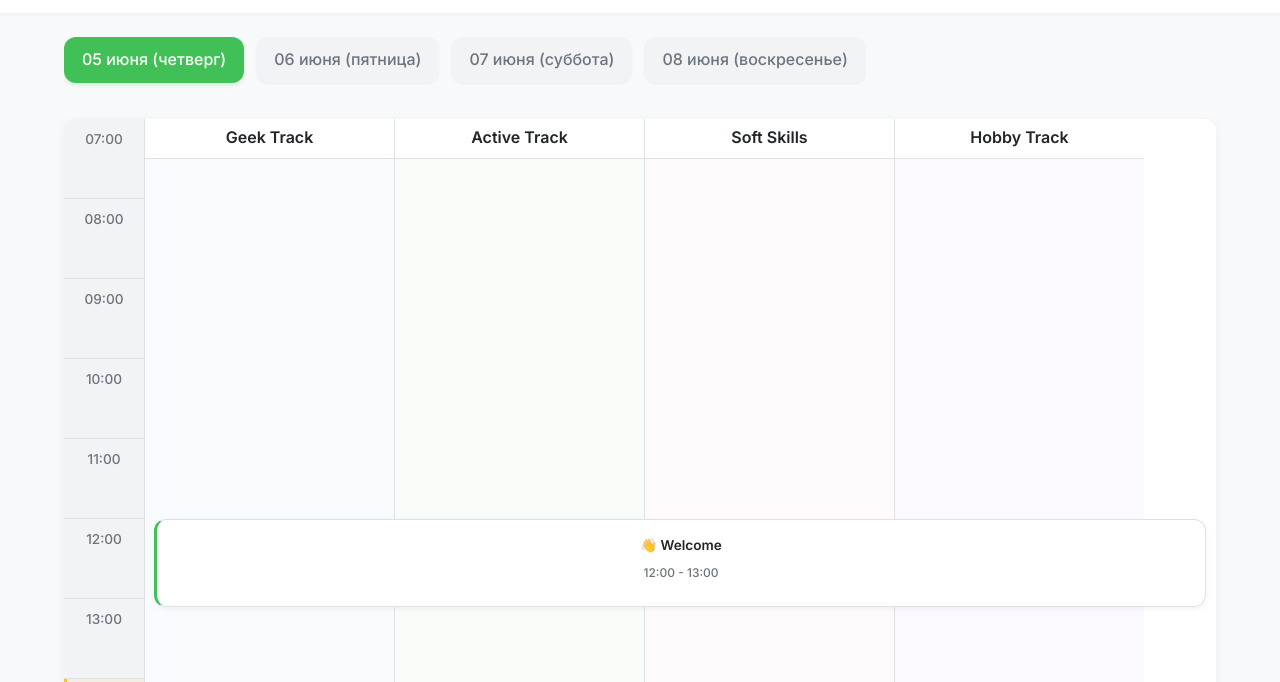
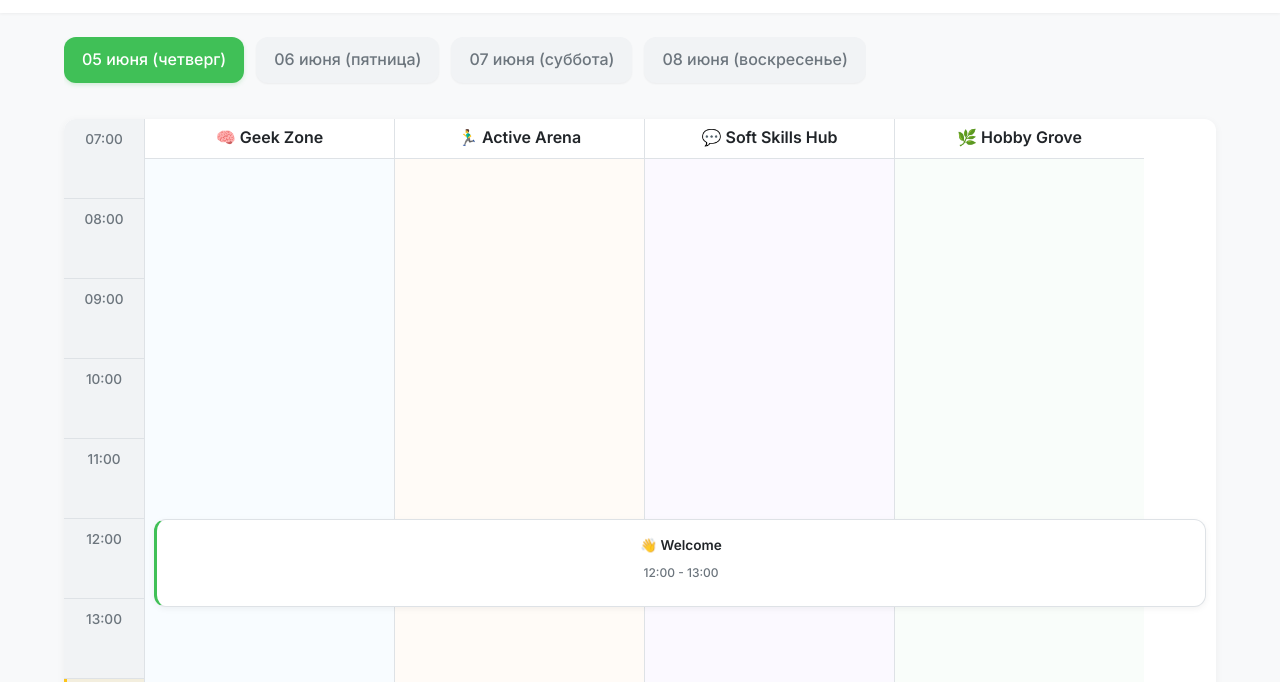
Before and after one commit to BlakeSec/Veterok25, a plain HTML site: page index.html in a window 1280 px wide. Shown: the part 69-751 px from the top of the page. Drawn offline with Linux system fonts and the light colour scheme.

Commit message:
Update track titles and badges

```diff
--- a/schedule.json
+++ b/schedule.json
@@ -24,7 +24,7 @@
       "dayName": "Четверг",
       "timeStart": "18:00",
       "timeEnd": "19:00",
-      "track": "Geek Track",
+      "track": "🧠 Geek Zone",
       "title": "🪢 Воркшоп  \"Вяжем морские узлы\"",
       "description": ""
     },
@@ -51,7 +51,7 @@
       "dayName": "Пятница",
       "timeStart": "11:00",
       "timeEnd": "12:00",
-      "track": "Geek Track",
+      "track": "🧠 Geek Zone",
       "title": "Embedded Masterclass",
       "description": ""
     },
@@ -60,7 +60,7 @@
       "dayName": "Пятница",
       "timeStart": "15:00",
       "timeEnd": "16:00",
-      "track": "Geek Track",
+      "track": "🧠 Geek Zone",
       "title": "Embedded Masterclass ч2",
       "description": ""
     },
@@ -87,7 +87,7 @@
       "dayName": "Суббота",
       "timeStart": "11:00",
       "timeEnd": "13:00",
-      "track": "Geek Track",
+      "track": "🧠 Geek Zone",
       "title": "Воркшоп: \"Хакерские приемы для iPhone\"",
       "description": ""
     },
@@ -105,7 +105,7 @@
       "dayName": "Суббота",
       "timeStart": "20:00",
       "timeEnd": "22:00",
-      "track": "Geek Track",
+      "track": "🧠 Geek Zone",
       "title": "Дискуссионный кружок \n\"Психоактивные вещества\"",
       "description": ""
     },
@@ -123,7 +123,7 @@
       "dayName": "Воскресенье",
       "timeStart": "11:00",
       "timeEnd": "14:00",
-      "track": "Geek Track",
+      "track": "🧠 Geek Zone",
       "title": "🍥 Воркшоп: генерируем аниме по мотивам кэмпа",
       "description": ""
     },
@@ -132,7 +132,7 @@
       "dayName": "Четверг",
       "timeStart": "17:00",
       "timeEnd": "18:00",
-      "track": "Active Track",
+      "track": "🏃‍♂️ Active Arena",
       "title": "🍻 🏃🏻‍♀️ Пивная миля",
       "description": ""
     },
@@ -141,7 +141,7 @@
       "dayName": "Пятница",
       "timeStart": "08:00",
       "timeEnd": "09:00",
-      "track": "Active Track",
+      "track": "🏃‍♂️ Active Arena",
       "title": "🤸🏽‍♀️🏃🏻‍♂️🏋🏻‍♀️ Зарядки и пробежки",
       "description": ""
     },
@@ -150,7 +150,7 @@
       "dayName": "Пятница",
       "timeStart": "10:00",
       "timeEnd": "11:00 🍲",
-      "track": "Active Track",
+      "track": "🏃‍♂️ Active Arena",
       "title": "💪 Силовая тренировка на пенках",
       "description": ""
     },
@@ -159,7 +159,7 @@
       "dayName": "Пятница",
       "timeStart": "11:00",
       "timeEnd": "13:00",
-      "track": "Active Track",
+      "track": "🏃‍♂️ Active Arena",
       "title": "Мастер-класс по оказанию первой помощи",
       "description": ""
     },
@@ -168,7 +168,7 @@
       "dayName": "Пятница",
       "timeStart": "15:00",
       "timeEnd": "16:00",
-      "track": "Active Track",
+      "track": "🏃‍♂️ Active Arena",
       "title": "Мастер-класс по кикеру\nТурнир по кикеру",
       "description": ""
     },
@@ -177,7 +177,7 @@
       "dayName": "Пятница",
       "timeStart": "17:00",
       "timeEnd": "18:00",
-      "track": "Active Track",
+      "track": "🏃‍♂️ Active Arena",
       "title": "🍻 🏃🏻‍♀️ ОСОШ: пивное ориентирование (+безалко версия!)",
       "description": ""
     },
@@ -186,7 +186,7 @@
       "dayName": "Суббота",
       "timeStart": "08:00",
       "timeEnd": "09:00",
-      "track": "Active Track",
+      "track": "🏃‍♂️ Active Arena",
       "title": "🤸🏽‍♀️🏃🏻‍♂️🏋🏻‍♀️ Зарядки и пробежки",
       "description": ""
     },
@@ -195,7 +195,7 @@
       "dayName": "Суббота",
       "timeStart": "10:00",
       "timeEnd": "11:00",
-      "track": "Active Track",
+      "track": "🏃‍♂️ Active Arena",
       "title": "💪 Силовая тренировка на пенках",
       "description": ""
     },
@@ -204,7 +204,7 @@
       "dayName": "Суббота",
       "timeStart": "11:00",
       "timeEnd": "13:00",
-      "track": "Active Track",
+      "track": "🏃‍♂️ Active Arena",
       "title": "💃🏻🕺🏼 Воркшоп по парным танцам",
       "description": ""
     },
@@ -213,7 +213,7 @@
       "dayName": "Суббота",
       "timeStart": "13:00",
       "timeEnd": "14:00",
-      "track": "Active Track",
+      "track": "🏃‍♂️ Active Arena",
       "title": "Ultimate Frisbee",
       "description": ""
     },
@@ -222,7 +222,7 @@
       "dayName": "Суббота",
       "timeStart": "20:00",
       "timeEnd": "22:00",
-      "track": "Active Track",
+      "track": "🏃‍♂️ Active Arena",
       "title": "🍻⚾️ Flunkyball",
       "description": ""
     },
@@ -231,7 +231,7 @@
       "dayName": "Воскресенье",
       "timeStart": "08:00",
       "timeEnd": "09:00",
-      "track": "Active Track",
+      "track": "🏃‍♂️ Active Arena",
       "title": "🤸🏽‍♀️🏃🏻‍♂️🏋🏻‍♀️ Зарядки и пробежки",
       "description": ""
     },
@@ -240,7 +240,7 @@
       "dayName": "Четверг",
       "timeStart": "19:00",
       "timeEnd": "20:00",
-      "track": "Soft Skills",
+      "track": "💬 Soft Skills Hub",
       "title": "Практикум \"Задай вопрос психотерапевту\" (1)",
       "description": ""
     },
@@ -249,7 +249,7 @@
       "dayName": "Пятница",
       "timeStart": "11:00",
       "timeEnd": "13:00",
-      "track": "Soft Skills",
+      "track": "💬 Soft Skills Hub",
       "title": "Воркшоп по ненасильственному общению",
       "description": ""
     },
@@ -258,7 +258,7 @@
       "dayName": "Пятнца",
       "timeStart": "15:00",
       "timeEnd": "17:00",
-      "track": "Soft Skills",
+      "track": "💬 Soft Skills Hub",
       "title": "Лекция: Метакогнитивная терапия",
       "description": ""
     },
@@ -267,7 +267,7 @@
       "dayName": "Пятница",
       "timeStart": "17:00",
       "timeEnd": "18:00",
-      "track": "Soft Skills",
+      "track": "💬 Soft Skills Hub",
       "title": "Лекция: \"Виза О-1 в штаты и виза таланта UK\"",
       "description": ""
     },
@@ -276,7 +276,7 @@
       "dayName": "Пятница",
       "timeStart": "19:00",
       "timeEnd": "20:00",
-      "track": "Soft Skills",
+      "track": "💬 Soft Skills Hub",
       "title": "Практикум \"Задай вопрос психотерапевту\" (2)",
       "description": ""
     },
@@ -285,7 +285,7 @@
       "dayName": "Суббота",
       "timeStart": "11:00",
       "timeEnd": "13:00",
-      "track": "Soft Skills",
+      "track": "💬 Soft Skills Hub",
       "title": "Воркшоп по конфликтному менеджменту",
       "description": ""
     },
@@ -294,7 +294,7 @@
       "dayName": "Суббота",
       "timeStart": "11:00",
       "timeEnd": "13:00",
-      "track": "Soft Skills",
+      "track": "💬 Soft Skills Hub",
       "title": "Лекция \"Как создать команду мечты за 21 день\"",
       "description": ""
     },
@@ -303,7 +303,7 @@
       "dayName": "Суббота",
       "timeStart": "19:00",
       "timeEnd": "22:00",
-      "track": "Soft Skills",
+      "track": "💬 Soft Skills Hub",
       "title": "Blood on the Clocktower",
       "description": ""
     },
@@ -312,7 +312,7 @@
       "dayName": "Воскресенье",
       "timeStart": "11:30",
       "timeEnd": "13:00",
-      "track": "Soft Skills",
+      "track": "💬 Soft Skills Hub",
       "title": "Лекция \"Что делать с деньгами в новой реальности\"",
       "description": ""
     },
@@ -321,7 +321,7 @@
       "dayName": "Четверг",
       "timeStart": "19:00",
       "timeEnd": "20:00",
-      "track": "Hobby Track",
+      "track": "🌿 Hobby Grove",
       "title": "Страбоскопическая медитация",
       "description": ""
     },
@@ -330,7 +330,7 @@
       "dayName": "Пятница",
       "timeStart": "11:00",
       "timeEnd": "13:00",
-      "track": "Hobby Track",
+      "track": "🌿 Hobby Grove",
       "title": "Терапевтическая прогулка (Urban Therapy Walks)",
       "description": ""
     },
@@ -339,7 +339,7 @@
       "dayName": "Пятница",
       "timeStart": "15:00",
       "timeEnd": "17:00",
-      "track": "Hobby Track",
+      "track": "🌿 Hobby Grove",
       "title": "Мастер-клас по игре на волынке",
       "description": ""
     },
@@ -348,7 +348,7 @@
       "dayName": "Пятница",
       "timeStart": "17:00",
       "timeEnd": "19:00",
-      "track": "Hobby Track",
+      "track": "🌿 Hobby Grove",
       "title": "Мастер класс по игре в ГО",
       "description": ""
     },
@@ -357,7 +357,7 @@
       "dayName": "Пятница",
       "timeStart": "19:00",
       "timeEnd": "20:00",
-      "track": "Hobby Track",
+      "track": "🌿 Hobby Grove",
       "title": "Страбоскопическая медитация",
       "description": ""
     },
@@ -366,7 +366,7 @@
       "dayName": "Суббота",
       "timeStart": "11:00",
       "timeEnd": "13:00",
-      "track": "Hobby Track",
+      "track": "🌿 Hobby Grove",
       "title": "Мастер-класс по цианотипии",
       "description": ""
     },
@@ -375,7 +375,7 @@
       "dayName": "Суббота",
       "timeStart": "11:00",
       "timeEnd": "13:00",
-      "track": "Hobby Track",
+      "track": "🌿 Hobby Grove",
       "title": "Мастер-класс \"Горячие беляши\"",
       "description": ""
     },
@@ -384,7 +384,7 @@
       "dayName": "Суббота",
       "timeStart": "19:00",
       "timeEnd": "22:00",
-      "track": "Hobby Track",
+      "track": "🌿 Hobby Grove",
       "title": "♣️ Турнир по покеру",
       "description": ""
     },
@@ -393,7 +393,7 @@
       "dayName": "Воскресенье",
       "timeStart": "11:00",
       "timeEnd": "13:00",
-      "track": "Hobby Track",
+      "track": "🌿 Hobby Grove",
       "title": "Мастер-класс по молекулярной кухне",
       "description": ""
     }
--- a/script.js
+++ b/script.js
@@ -232,10 +232,10 @@ function displayDesktopSchedule(activities, timeRange) {
 
     // Define tracks
     const tracksList = [
-        { id: 'Geek Track', name: 'Geek Track', class: 'geek-track' },
-        { id: 'Active Track', name: 'Active Track', class: 'active-track' },
-        { id: 'Soft Skills', name: 'Soft Skills', class: 'soft-skills' },
-        { id: 'Hobby Track', name: 'Hobby Track', class: 'hobby-track' }
+        { id: '🧠 Geek Zone', name: '🧠 Geek Zone', class: 'geek-track' },
+        { id: '🏃‍♂️ Active Arena', name: '🏃‍♂️ Active Arena', class: 'active-track' },
+        { id: '💬 Soft Skills Hub', name: '💬 Soft Skills Hub', class: 'soft-skills' },
+        { id: '🌿 Hobby Grove', name: '🌿 Hobby Grove', class: 'hobby-track' }
     ];
 
     // Create track columns
@@ -273,13 +273,13 @@ function displayDesktopSchedule(activities, timeRange) {
         }
 
         // Add track-specific class
-        if (activity.track === 'Geek Track') {
+        if (activity.track === '🧠 Geek Zone') {
             card.classList.add('geek-track');
-        } else if (activity.track === 'Active Track') {
+        } else if (activity.track === '🏃‍♂️ Active Arena') {
             card.classList.add('active-track');
-        } else if (activity.track === 'Soft Skills') {
+        } else if (activity.track === '💬 Soft Skills Hub') {
             card.classList.add('soft-skills');
-        } else if (activity.track === 'Hobby Track') {
+        } else if (activity.track === '🌿 Hobby Grove') {
             card.classList.add('hobby-track');
         } else if (activity.track === 'Все треки') {
             card.classList.add('all-tracks');
@@ -310,13 +310,13 @@ function displayDesktopSchedule(activities, timeRange) {
         if (!activity.type || activity.type !== 'general') {
             const trackBadge = document.createElement('div');
             trackBadge.className = 'track-badge';
-            if (activity.track === 'Geek Track') {
+            if (activity.track === '🧠 Geek Zone') {
                 trackBadge.classList.add('geek-track');
-            } else if (activity.track === 'Active Track') {
+            } else if (activity.track === '🏃‍♂️ Active Arena') {
                 trackBadge.classList.add('active-track');
-            } else if (activity.track === 'Soft Skills') {
+            } else if (activity.track === '💬 Soft Skills Hub') {
                 trackBadge.classList.add('soft-skills');
-            } else if (activity.track === 'Hobby Track') {
+            } else if (activity.track === '🌿 Hobby Grove') {
                 trackBadge.classList.add('hobby-track');
             } else if (activity.track === 'Все треки') {
                 trackBadge.classList.add('all-tracks');
@@ -449,13 +449,13 @@ function displayMobileSchedule(activities, timeRange) {
                     }
 
                     // Add track-specific class
-                    if (activity.track === 'Geek Track') {
+                    if (activity.track === '🧠 Geek Zone') {
                         mobileActivity.classList.add('geek-track');
-                    } else if (activity.track === 'Active Track') {
+                    } else if (activity.track === '🏃‍♂️ Active Arena') {
                         mobileActivity.classList.add('active-track');
-                    } else if (activity.track === 'Soft Skills') {
+                    } else if (activity.track === '💬 Soft Skills Hub') {
                         mobileActivity.classList.add('soft-skills');
-                    } else if (activity.track === 'Hobby Track') {
+                    } else if (activity.track === '🌿 Hobby Grove') {
                         mobileActivity.classList.add('hobby-track');
                     } else if (activity.track === 'Все треки') {
                         mobileActivity.classList.add('all-tracks');
@@ -486,13 +486,13 @@ function displayMobileSchedule(activities, timeRange) {
                     if (!activity.type || activity.type !== 'general') {
                         const trackBadge = document.createElement('div');
                         trackBadge.className = 'track-badge';
-                        if (activity.track === 'Geek Track') {
+                        if (activity.track === '🧠 Geek Zone') {
                             trackBadge.classList.add('geek-track');
-                        } else if (activity.track === 'Active Track') {
+                        } else if (activity.track === '🏃‍♂️ Active Arena') {
                             trackBadge.classList.add('active-track');
-                        } else if (activity.track === 'Soft Skills') {
+                        } else if (activity.track === '💬 Soft Skills Hub') {
                             trackBadge.classList.add('soft-skills');
-                        } else if (activity.track === 'Hobby Track') {
+                        } else if (activity.track === '🌿 Hobby Grove') {
                             trackBadge.classList.add('hobby-track');
                         } else if (activity.track === 'Все треки') {
                             trackBadge.classList.add('all-tracks');
--- a/styles.css
+++ b/styles.css
@@ -15,19 +15,20 @@
     --color-accent-pink: #f06595;
     --color-accent-purple: #7950f2;
     --color-accent-yellow: #fcc419;
+    --color-accent-orange: #fd7e14;
 
     /* Track colors (softer versions) */
     --color-geek-track: var(--color-accent-blue);
-    --color-active-track: var(--color-accent-green);
-    --color-soft-skills: var(--color-accent-pink);
-    --color-hobby-track: var(--color-accent-purple);
+    --color-active-track: var(--color-accent-orange);
+    --color-soft-skills: var(--color-accent-purple);
+    --color-hobby-track: var(--color-accent-green);
     --color-all-tracks: var(--color-accent-yellow);
 
     /* Track column background colors (very subtle) */
     --color-geek-track-bg: rgba(51, 154, 240, 0.03);
-    --color-active-track-bg: rgba(64, 192, 87, 0.03);
-    --color-soft-skills-bg: rgba(240, 101, 149, 0.03);
-    --color-hobby-track-bg: rgba(121, 80, 242, 0.03);
+    --color-active-track-bg: rgba(253, 126, 20, 0.03);
+    --color-soft-skills-bg: rgba(121, 80, 242, 0.03);
+    --color-hobby-track-bg: rgba(64, 192, 87, 0.03);
     --color-all-tracks-bg: rgba(252, 196, 25, 0.05);
 
     /* Functional colors */
@@ -283,19 +284,19 @@ input:checked + .toggle-slider:before {
 }
 
 /* Add very subtle background colors to track columns */
-.track-column[data-track="Geek Track"] {
+.track-column[data-track="🧠 Geek Zone"] {
     background-color: var(--color-geek-track-bg);
 }
 
-.track-column[data-track="Active Track"] {
+.track-column[data-track="🏃‍♂️ Active Arena"] {
     background-color: var(--color-active-track-bg);
 }
 
-.track-column[data-track="Soft Skills"] {
+.track-column[data-track="💬 Soft Skills Hub"] {
     background-color: var(--color-soft-skills-bg);
 }
 
-.track-column[data-track="Hobby Track"] {
+.track-column[data-track="🌿 Hobby Grove"] {
     background-color: var(--color-hobby-track-bg);
 }
 
@@ -441,21 +442,21 @@ input:checked + .toggle-slider:before {
 }
 
 .track-badge.active-track {
+    background-color: rgba(253, 126, 20, 0.1);
+    color: var(--color-accent-orange);
+    border-color: rgba(253, 126, 20, 0.3);
+}
+
+.track-badge.soft-skills {
+    background-color: rgba(121, 80, 242, 0.1);
+    color: var(--color-accent-purple);
+    border-color: rgba(121, 80, 242, 0.3);
+}
+
+.track-badge.hobby-track {
     background-color: rgba(64, 192, 87, 0.1);
     color: var(--color-accent-green);
     border-color: rgba(64, 192, 87, 0.3);
-}
-
-.track-badge.soft-skills {
-    background-color: rgba(240, 101, 149, 0.1);
-    color: var(--color-accent-pink);
-    border-color: rgba(240, 101, 149, 0.3);
-}
-
-.track-badge.hobby-track {
-    background-color: rgba(121, 80, 242, 0.1);
-    color: var(--color-accent-purple);
-    border-color: rgba(121, 80, 242, 0.3);
 }
 
 .track-badge.all-tracks {
@@ -710,15 +711,15 @@ footer {
     }
 
     .mobile-activity.active-track {
-        border-left-color: var(--color-accent-green);
+        border-left-color: var(--color-accent-orange);
     }
 
     .mobile-activity.soft-skills {
-        border-left-color: var(--color-accent-pink);
+        border-left-color: var(--color-accent-purple);
     }
 
     .mobile-activity.hobby-track {
-        border-left-color: var(--color-accent-purple);
+        border-left-color: var(--color-accent-green);
     }
 
     .mobile-activity.all-tracks {
```
